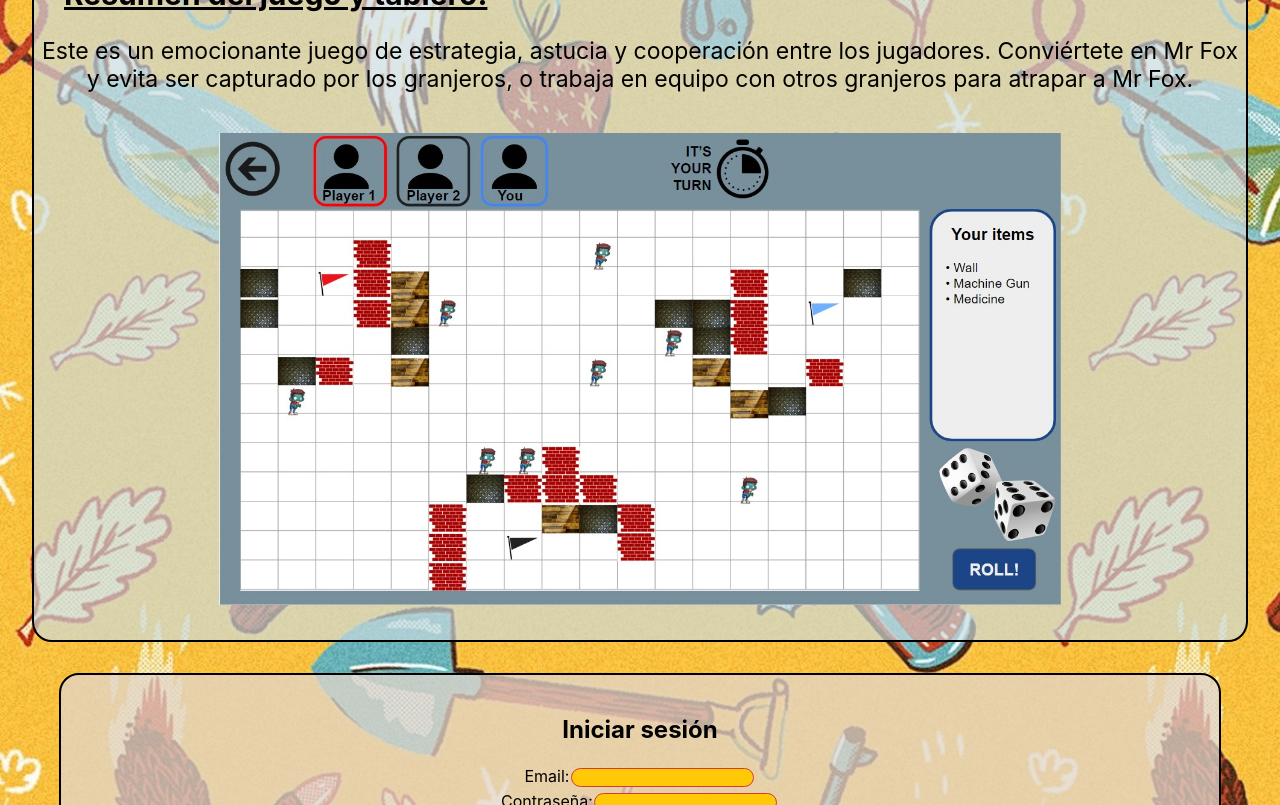
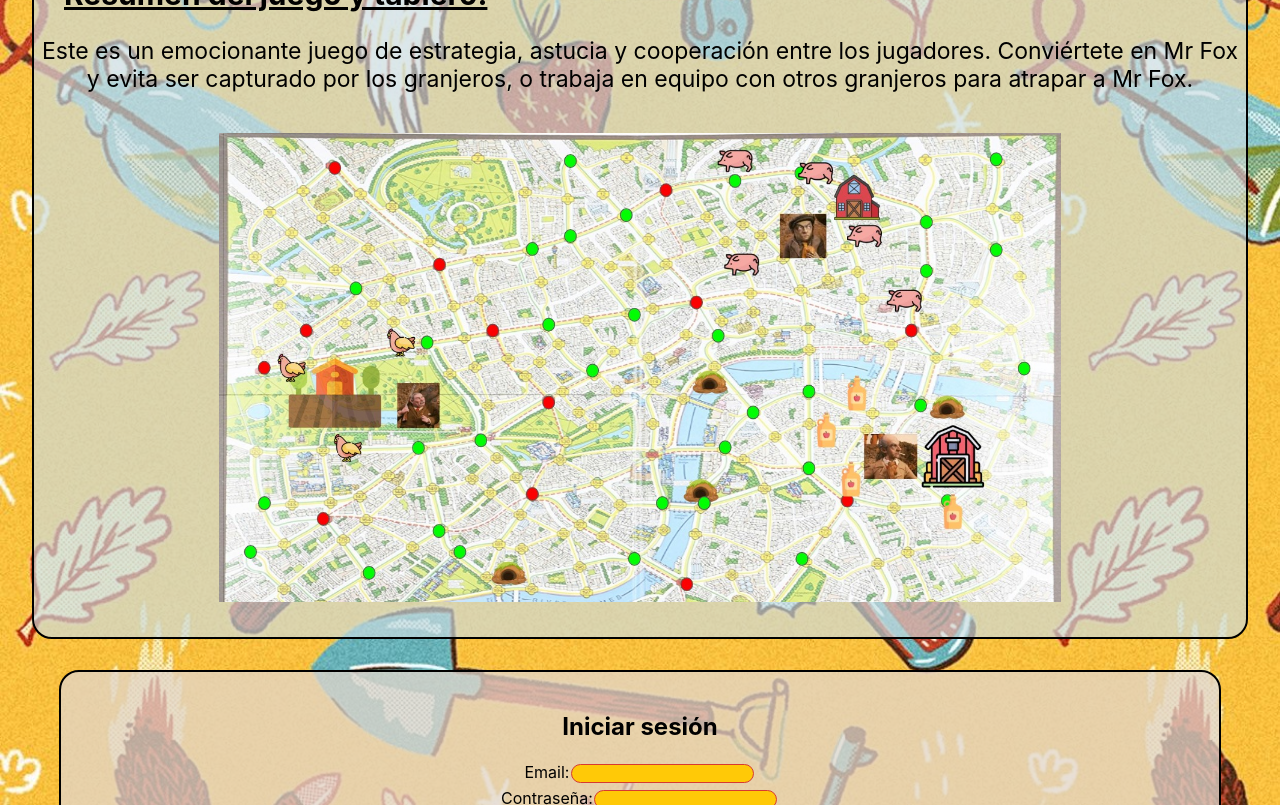
Before and after one commit to sebaterrazas/FoxlandYard-frontend, a React (Vite) app: page / in a window 1280 px wide. Shown: the part 640-1445 px from the top of the page. Built offline with nearby package versions, Linux system fonts and the light colour scheme.

Commit message:
Commit final 2

```diff
--- a/src/views/LandingPage.jsx
+++ b/src/views/LandingPage.jsx
@@ -15,7 +15,7 @@ function LandingPage() {
         <section className="flex_como_jugar">
           <h2 id="como_jugar"> Resumen del juego y tablero: </h2>
           <p id="explicacion_juego">Este es un emocionante juego de estrategia, astucia y cooperación entre los jugadores. Conviértete en Mr Fox y evita ser capturado por los granjeros, o trabaja en equipo con otros granjeros para atrapar a Mr Fox.</p>
-          <img id="imagen2" src="../../src/assets/images/mockup_antiguo.jpg"></img>
+          <img id="imagen2" src="../../src/assets/images/mockup_final.jpg"></img>
         </section>
       </div>
 
```
Also changed, not shown: src/assets/images/mockup_final.jpg (added).
